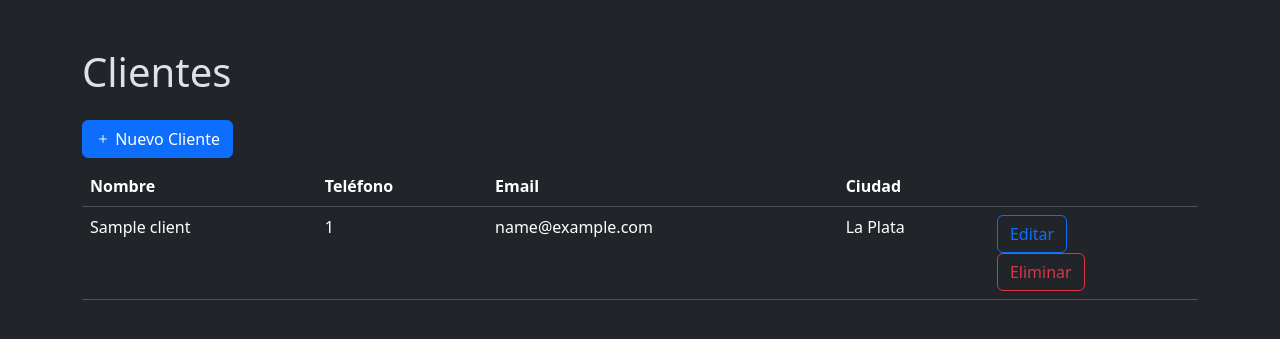
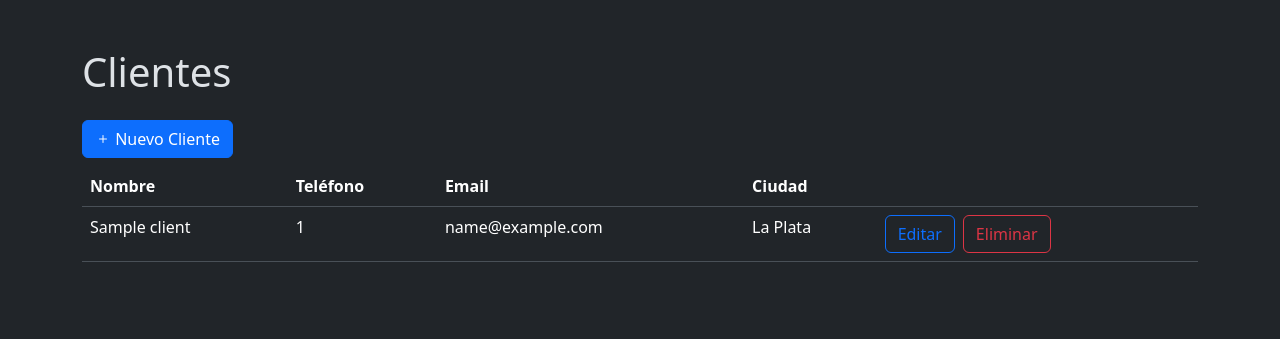
Before and after one commit to manuel-edlp/vetCloud, a Django app: page /clientes/ in a window 1280 px wide. Shown: the part 74-413 px from the top of the page. Run offline with Django 5.2, Linux system fonts and the light colour scheme; tables that the repository leaves empty hold one stand-in row (values such as "Sample post").

Commit message:
arreglo alineacion de botones de acciones

```diff
--- a/app/templates/clients/repository.html
+++ b/app/templates/clients/repository.html
@@ -30,6 +30,7 @@
                     <td>{{client.email}}</td>
                     <td>{{client.city}}</td>
                     <td>
+                        <div class="d-inline-flex gap-2">
                             <a class="btn btn-outline-primary"
                             href="{% url 'clients_edit' id=client.id %}"
                             >Editar</a>
@@ -41,6 +42,7 @@
                                 <input type="hidden" name="client_id" value="{{ client.id }}" />
                                 <button class="btn btn-outline-danger">Eliminar</button>
                             </form>
+                        </div>
                     </td>
             </tr>
             {% empty %}
--- a/app/templates/medicines/repository.html
+++ b/app/templates/medicines/repository.html
@@ -38,6 +38,7 @@
                         {% endif %}
                     </td>
                     <td>
+                        <div class="d-inline-flex gap-2">
                             <a class="btn btn-outline-primary"
                             href="{% url 'medicine_edit' id=medicine.id %}"
                             >Editar</a>
@@ -49,6 +50,7 @@
                                 <input type="hidden" name="medicine_id" value="{{ medicine.id }}" />
                                 <button class="btn btn-outline-danger">Eliminar</button>
                             </form>
+                        </div>
                     </td>
             </tr>
             {% empty %}
--- a/app/templates/providers/repository.html
+++ b/app/templates/providers/repository.html
@@ -28,6 +28,7 @@
                     <td>{{provider.email}}</td>
                     <td>{{provider.address}}</td>
                     <td>
+                        <div class="d-inline-flex gap-2">
                             <a class="btn btn-outline-primary"
                             href="{% url 'provider_edit' id=provider.id %}"
                             >Editar</a>
@@ -39,6 +40,7 @@
                                 <input type="hidden" name="provider_id" value="{{ provider.id }}" />
                                 <button class="btn btn-outline-danger">Eliminar</button>
                             </form>
+                        </div>
                     </td>
             </tr>
             {% empty %}
--- a/app/templates/veterinaries/repository.html
+++ b/app/templates/veterinaries/repository.html
@@ -28,6 +28,7 @@
                     <td>{{veterinary.email}}</td>
                     <td>{{veterinary.phone}}</td>
                     <td>
+                        <div class="d-inline-flex gap-2">
                             <a class="btn btn-outline-primary"
                             href="{% url 'veterinary_edit' id=veterinary.id %}"
                             >Editar</a>
@@ -39,6 +40,7 @@
                                 <input type="hidden" name="veterinary_id" value="{{ veterinary.id }}" />
                                 <button class="btn btn-outline-danger">Eliminar</button>
                             </form>
+                        </div>
                     </td>
             </tr>
             {% empty %}
```
Lines whose indentation alone changed are shown as unchanged.
